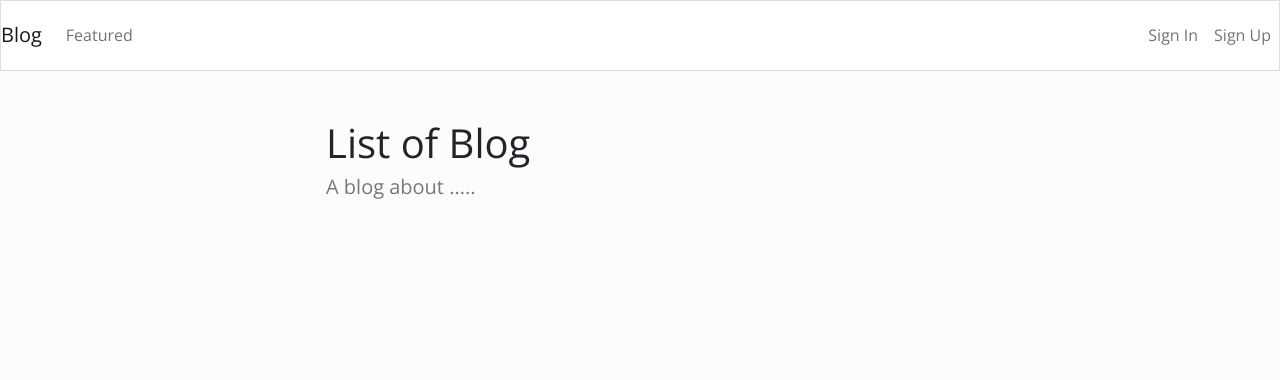
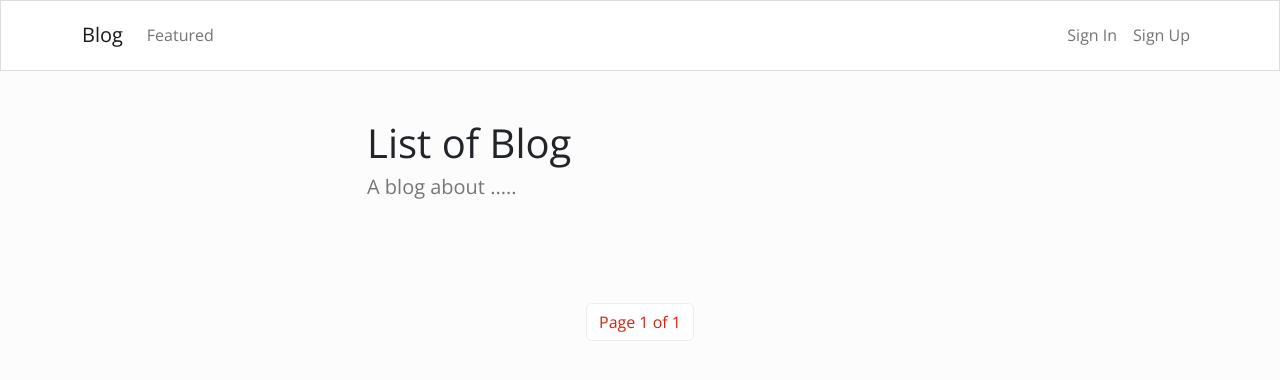
Before and after one commit to mridula3/Blog, a Django app: page / in a window 1280 px wide. Shown: the top 380 px of the page. Run offline with Django 5.2, Linux system fonts and the light colour scheme; data that the repository does not hold is empty.

Commit message:
update 09.01.25

```diff
--- a/myapp/templates/index.html
+++ b/myapp/templates/index.html
@@ -2,8 +2,10 @@
 
 {%block content%}
 
+<div class="container">
     <div class="row">
-    <div class="col-md-6 col-12 mx-md-auto mx-3 mt-5 mb-5">
+
+        <div class="col-md-6 col-12 mx-md-auto mt-5 mb-5">
             <h1 class="fw-border">List of Blog</h1>
             <h5 class="text-muted"> A blog about .....</h5>
         </div>
@@ -11,8 +13,8 @@
 
     {% for object in object_list %}
     <div class="row">
-    <div class="col-md-6 col-12 mx-md-auto mx-3 mt-5 mb-5">
-        <h3 class="fw-bold">{{ object.title }}</h3>
+        <div class="col-md-6 col-12 mx-md-auto mx-3 mt-3 mb-5">
+            <h3 class="fw-bold">{{ object.title | upper}}</h3>
             <p class="text-muted">{{ object.date }}</p>
             <p class="text-muted">Posted by {{ object.auhtor.username}}</p>
             {% if object.likes.count == 1 %}
@@ -22,10 +24,10 @@
             {% endif %}
 
             <div class="my-3">
-            {{ object.content|truncatewords_html:50|safe}}
+                {{ object.content|truncatewords_html:20 | safe}}
             </div>
 
-        <a href="#">Read more</a>
+            <a href="{% url 'detail_article' object.id %}">Read more</a>
         </div>
     </div>
     {% endfor %}
@@ -36,8 +38,31 @@
                 <li class="page-item">
                     <a class="page-link" href="?page=1">&laquo; First</a>
                 </li>
+                <li class="page-item">
+                    <a class="page-link" href="?page={{ page_obj.previous_page_number }}">Previous
+                    </a>
+                </li>
+                {% endif %}
+
+                <li class="page-item">
+                    <a class="page-link" href="#">Page {{ page_obj.number }} of {{page_obj.paginator.num_pages }}
+                    </a>
+                </li>
+
+                {% if page_obj.has_next %}
+                <li class="page-item">
+                    <a class="page-link" href="?page={{ page_obj.next_page_number }}">Next
+                    </a>
+                </li>
+
+                <li class="page-item">
+                    <a class="page-link" href="?page={{ page_obj.paginator.num_pages }}">Last &raquo;
+                    </a>
+                </li>
                 {% endif %}
             </div>
         </ul>
     </nav>
+</div>
+
 {% endblock content %}
--- a/myapp/templates/nav.html
+++ b/myapp/templates/nav.html
@@ -1,4 +1,5 @@
 <nav class="navbar navbar-expand-lg navbar-light bg-light">
+    <div class="container">
         <a class="navbar-brand" href="{% url 'index' %}">Blog</a>
         <button class="navbar-toggler" type="button" data-toggle="collapse" data-target="#navbarText"
             aria-controls="navbarText" aria-expanded="false" aria-label="Toggle navigation">
@@ -28,6 +29,6 @@
                 </li>
                 {% endif %}
             </ul>
-
+        </div>
     </div>
 </nav>
--- a/myapp/urls.py
+++ b/myapp/urls.py
@@ -1,7 +1,8 @@
 from django.urls import path, include
-from .views import Index
+from .views import Index, DetailArticleView
 
 urlpatterns = [
     path('', Index.as_view(), name='index'),
     path('tinymce/', include('tinymce.urls')),
+    path('<int:pk>/', DetailArticleView.as_view(), name='detail_article'),
 ]
--- a/myapp/views.py
+++ b/myapp/views.py
@@ -1,6 +1,6 @@
 from django.shortcuts import render
 from django.views import View
-from django.views.generic import ListView
+from django.views.generic import ListView, DetailView
 from .models import blog_post
 
 # Create your views here.
@@ -8,4 +8,8 @@ class Index(ListView):
     model = blog_post
     queryset = blog_post.objects.all().order_by('-date')
     template_name = 'index.html'
-    paginate_by = 2
+    paginate_by = 1
+
+class DetailArticleView(DetailView):
+    model = blog_post
+    template_name='blog_post.html'
```
Also changed, not shown: myapp/templates/blog_post.html (added, +23 -0 lines). Lines whose indentation alone changed are shown as unchanged.
